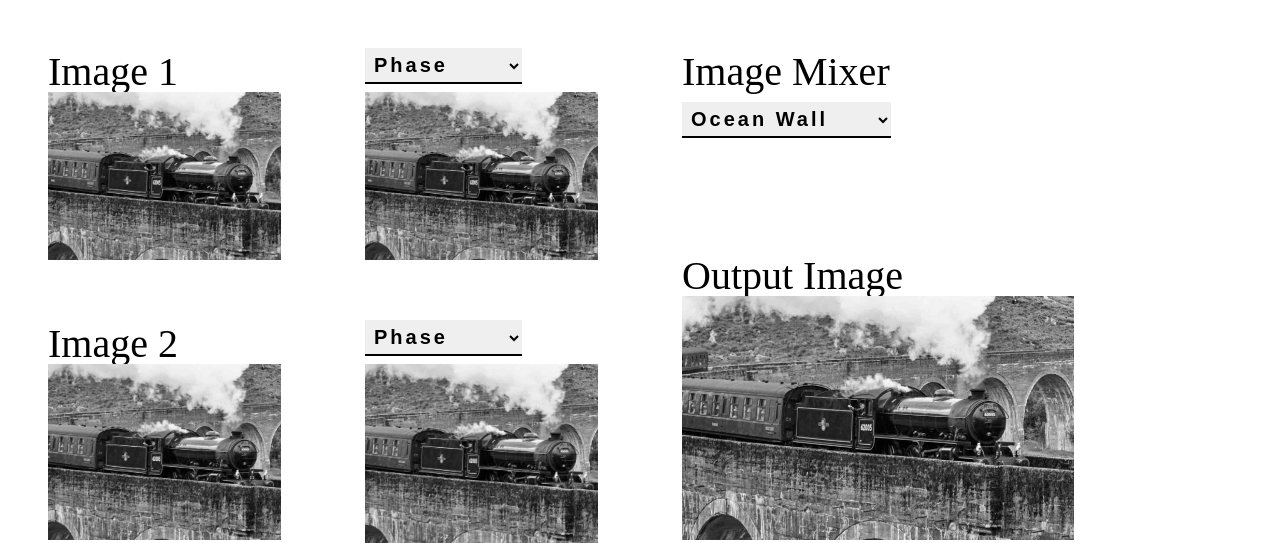
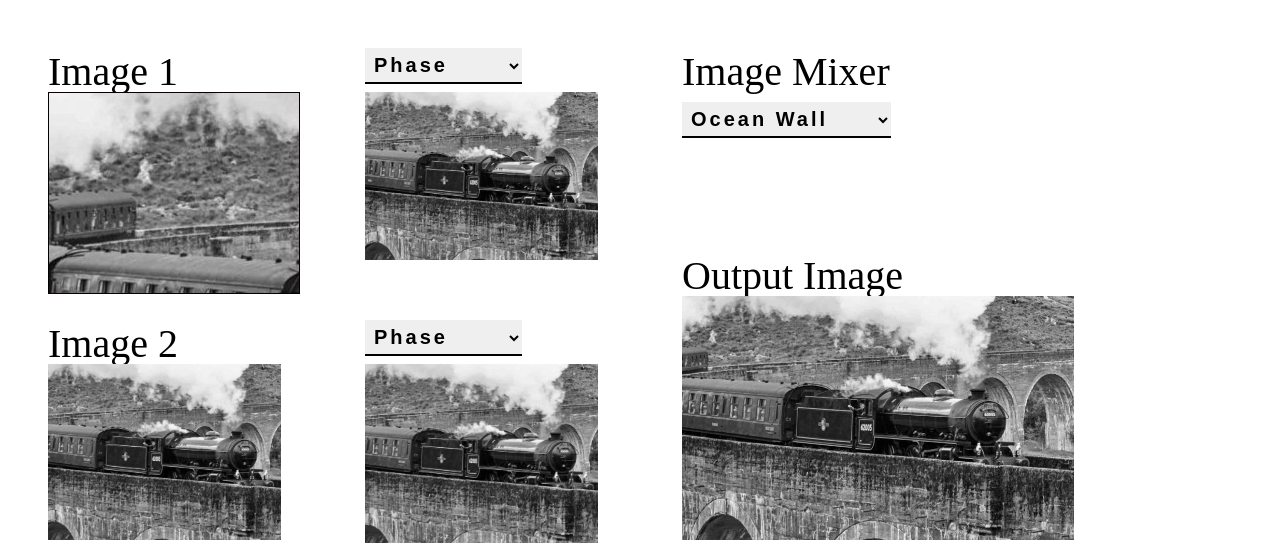
Before and after one commit to SaraElwatany/Image-Mixer, a Flask app: page / in a window 1280 px wide. Shown: the top 543 px of the page. Run offline with Flask 2, Linux system fonts and the light colour scheme; some libraries are stand-ins or nearby versions.

Commit message:
some edits

```diff
--- a/templates/Mixture.html
+++ b/templates/Mixture.html
@@ -38,10 +38,11 @@
           </select>
         </figure>
           <figure class="gallery__item gallery__item--1">
-              <img src="static\Images\image2.png" alt="Gallery image 1" class="gallery__img">
+               <canvas id="canvas" width=250 height=200   style="background: url('../static/Images/image2.png')"></canvas>
+              <!-- <img src="static\Images\image2.png" alt="Gallery image 1" class="gallery__img"> -->
           </figure>
           <figure class="gallery__item gallery__item--2">
-              <img src="static\Images\image2.png" alt="Gallery image 2" class="gallery__img">
+              <img src="../static\Images\image2.png" alt="Gallery image 2" class="gallery__img">
           </figure>
 
 
@@ -72,16 +73,16 @@
             </select>
           </figure>
           <figure class="gallery__item gallery__item--4">
-              <img src="static\Images\image2.png" alt="Gallery image 4" class="gallery__img">
+              <img src="../static\Images\image2.png" alt="Gallery image 4" class="gallery__img">
           </figure>
           <figure class="gallery__item gallery__item--7">
-            <img src="static\Images\image2.png" alt="Gallery image 4" class="gallery__img">
+            <img src="../static\Images\image2.png" alt="Gallery image 4" class="gallery__img">
         </figure>
         <figure class="gallery__item gallery__item--6_0">
           <div>Output Image</div>
         </figure>
           <figure class="gallery__item gallery__item--6">
-              <img src="static\Images\image2.png" alt="Gallery image 6" class="gallery__img">
+              <img src="../static\Images\image2.png" alt="Gallery image 6" class="gallery__img">
           </figure>
       </div>
   </div>
```
